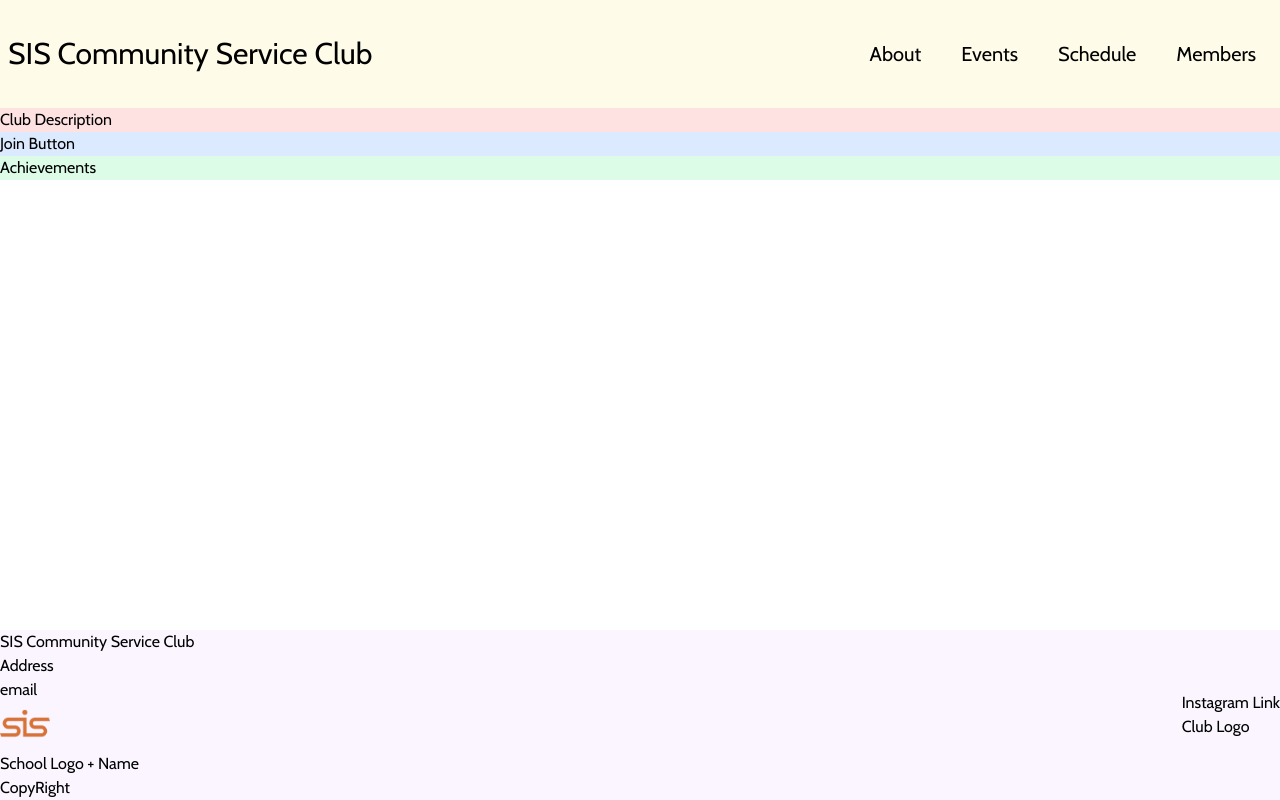
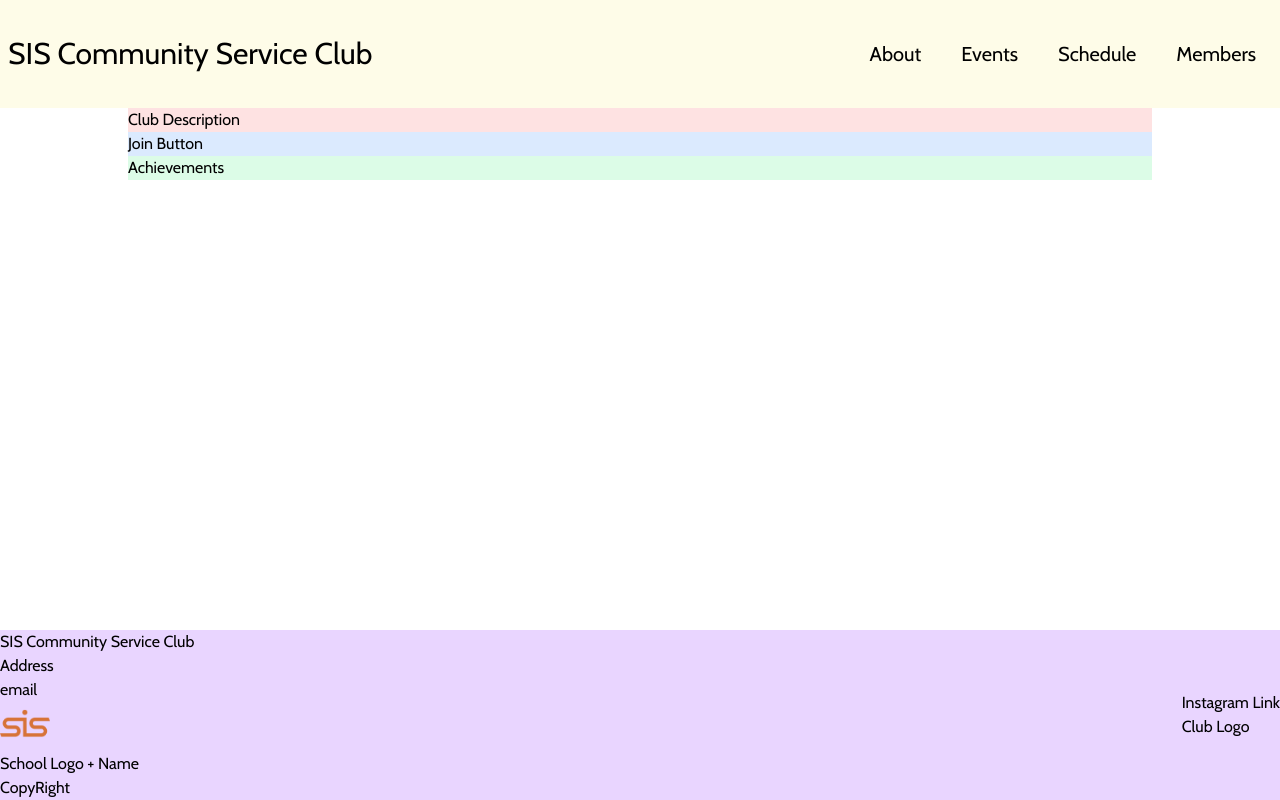
Before and after one commit to sis-csc/csc-app, a Next.js app: page / in a window 1280 px wide. Built offline with nearby package versions, Linux system fonts and the light colour scheme.

Commit message:
layout fix

```diff
--- a/src/app/layout.js
+++ b/src/app/layout.js
@@ -16,7 +16,7 @@ export const metadata = {
 export default function RootLayout({ children }) {
   return (
     <html lang="en" className={cabin.className}>
-      <body className="w-full overflow-auto">
+      <body className="flex flex-col max-w-screen-[1440px] w-full overflow-auto">
         {/* z-index: 컴포넌트들이 겹칠때 어떤 것이 앞으로 가는지, 숫자가 클수록 앞으로 */}
         {/* max-w-screen-? mx-auto: Responsive Design을 위해서 앱의 컨텐츠 양쪽에 공백주기 */}
         <header className="top-0 z-10 bg-yellow-50">
@@ -24,11 +24,9 @@ export default function RootLayout({ children }) {
             <NavBar />
           </div>
         </header>
-        <main className="w-full flex justify-center max-w-screen-xl mx-auto">
-          {children}
-        </main>
-        <footer className="bottom-0 fixed w-full bg-purple-50">
-          <div className="max-w-screen-2xl mx-auto">
+        <main className="w-full max-w-screen-lg mx-auto grow">{children}</main>
+        <footer className="w-full bottom-0 bg-purple-200">
+          <div className="mx-auto">
             <Footer />
           </div>
         </footer>
```
